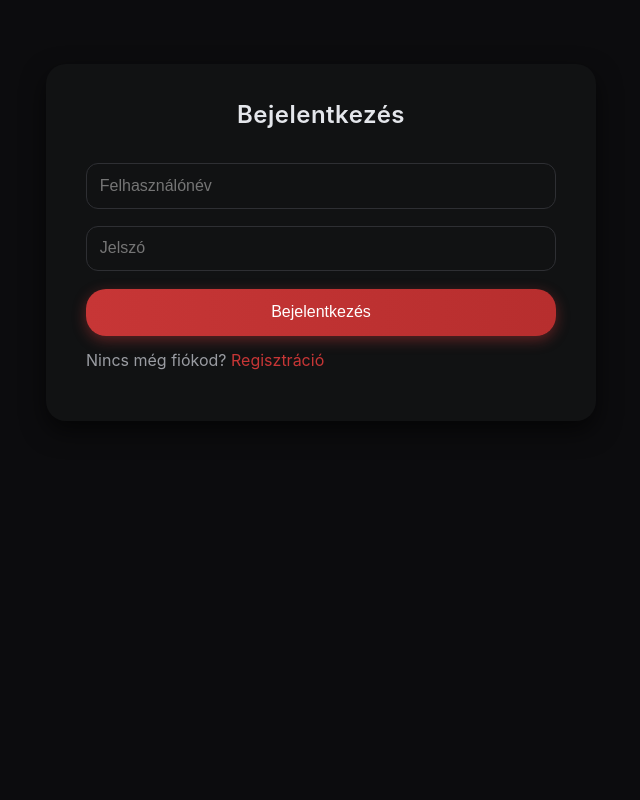
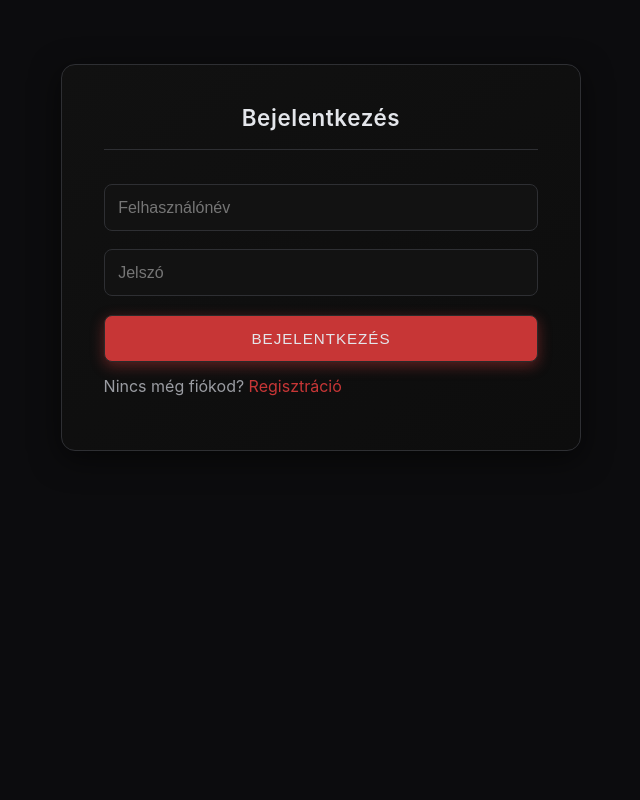
Before and after one commit to mzsl03/ai-powered-webshop, a Django app: page / in a window 1280 px wide. Shown: the whole page, without its empty margins (319-959 px from the left). Run offline with Django 5.2, Linux system fonts and the light colour scheme.

Commit message:
style: made forms more inline with other styles

```diff
--- a/core_site/application/static/css/form.css
+++ b/core_site/application/static/css/form.css
@@ -7,84 +7,94 @@
     min-height: 100vh;
     width: 100%;
     padding: 4rem 1rem;
-  background-color: var(--color-bg);
     overflow-y: auto;
 }
 
 .form-div {
-  background-color: var(--color-surface);
-  border-radius: 20px;
-  box-shadow: 0 10px 25px rgba(0, 0, 0, 0.6);
-  padding: 2rem 2.5rem;
-  max-width: 550px;
+    background: linear-gradient(145deg, #111111, #0d0d0d);
+    border: 1px solid var(--color-border);
+    border-radius: 14px;
+    box-shadow: 0 8px 30px rgba(0, 0, 0, 0.55);
+    padding: 2.2rem 2.6rem;
+    max-width: 520px;
     width: 100%;
     margin: 0 auto;
-  transition: box-shadow 0.3s ease;
+    transition: box-shadow 0.3s ease, transform 0.2s ease;
 }
 
 .form-div:hover {
-  box-shadow: 0 0 10px 4px rgba(199, 54, 54, 0.3);
+    box-shadow: 0 0 16px rgba(255, 255, 255, 0.05);
 }
 
 .form-title-card {
     text-align: center;
-  font-size: 1.5rem;
-  margin-bottom: 1.5rem;
+    font-size: 1.4rem;
+    margin-bottom: 1.8rem;
     color: var(--color-text);
+    font-weight: 600;
+    letter-spacing: 0.6px;
+    border-bottom: 1px solid var(--color-border);
+    padding-bottom: 0.8rem;
 }
 
 .form-group {
     display: flex;
     flex-direction: column;
-  margin-bottom: 1.1rem;
+    margin-bottom: 1.2rem;
 }
 
 .form-group label {
     color: var(--color-text-muted);
     font-size: 0.9rem;
-  margin-bottom: 0.3rem;
+    margin-bottom: 0.35rem;
+    letter-spacing: 0.3px;
 }
 
 .form-group input,
 .form-group select {
-  border: 1.5px solid var(--color-border);
-  border-radius: 12px;
-  background: none;
-  padding: 0.8rem;
+    border: 1px solid var(--color-border);
+    border-radius: 8px;
+    background: #121212;
+    padding: 0.85rem;
     font-size: 1rem;
     color: var(--color-text);
     outline: none;
-  transition: border 0.3s ease, box-shadow 0.3s ease;
+    transition: all 0.25s ease;
 }
 
 .form-group input:focus,
 .form-group select:focus {
     border-color: var(--color-primary);
-  box-shadow: 0 0 8px rgba(199, 54, 54, 0.4);
+    box-shadow: 0 0 6px rgba(255, 255, 255, 0.08);
 }
 
 .form-container .btn {
     display: block;
     width: 100%;
-  border: none;
-  border-radius: 20px;
-  padding: 0.9rem;
-  font-size: 1rem;
-  background: linear-gradient(90deg, var(--color-primary), #b72e2e);
-  color: white;
+    border: 1px solid #2a2a2a;
+    border-radius: 8px;
+    padding: 0.85rem;
+    font-size: 0.95rem;
+    text-transform: uppercase;
+    background: var(--color-primary);
+    color: var(--color-text);
     cursor: pointer;
-  transition: background 0.3s ease;
-  margin-top: 1rem;
+    font-weight: 500;
+    transition: background 0.3s ease, border-color 0.3s ease;
+    letter-spacing: 0.06rem;
 }
 
 .form-container .btn:hover {
-  background: linear-gradient(90deg, var(--color-primary-hover), #c93b3b);
+    background: var(--color-primary-hover);
+    border-color: #3a3a3a;
+    color: #fff;
 }
 
 .error {
-  color: #e04a4a;
+    color: #b33b3b;
     font-size: 0.85rem;
     margin-top: 0.25rem;
+    letter-spacing: 0.2px;
 }
 
 html, body {
```
Lines whose indentation alone changed are shown as unchanged.
